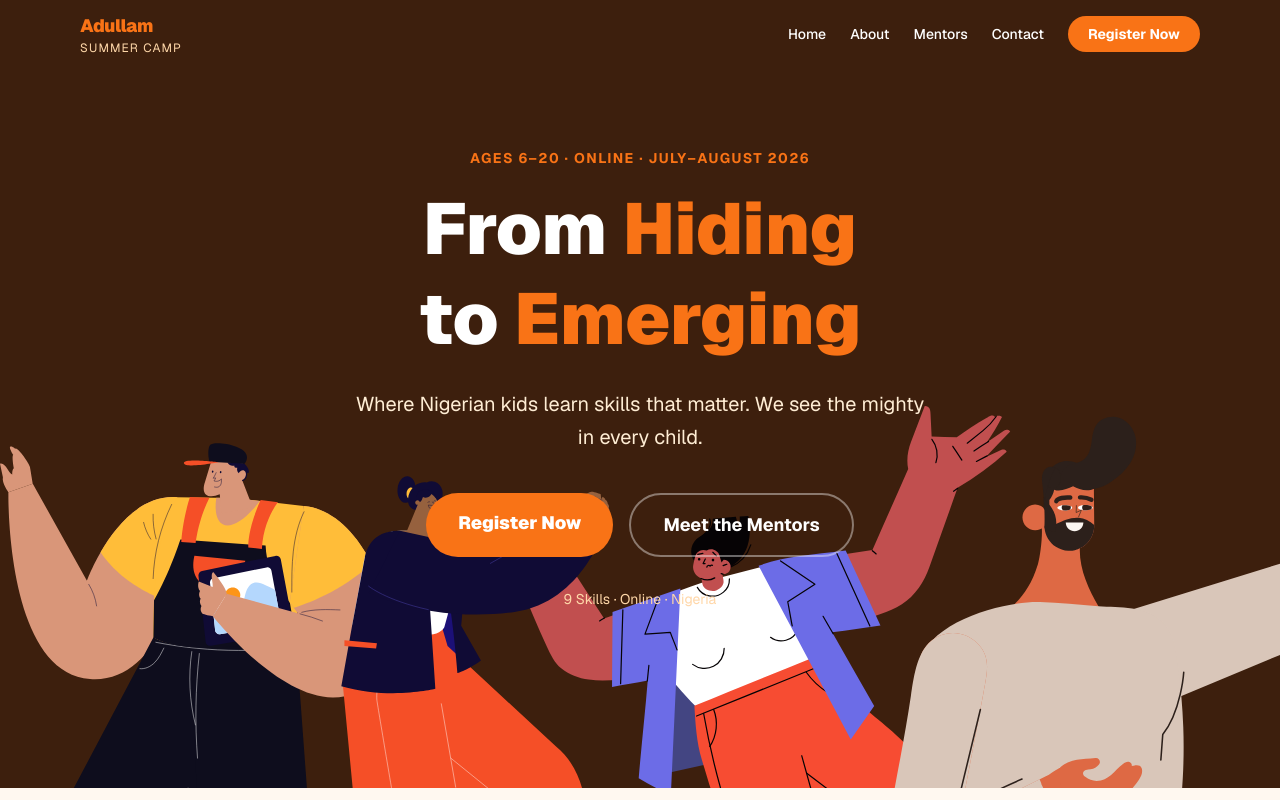
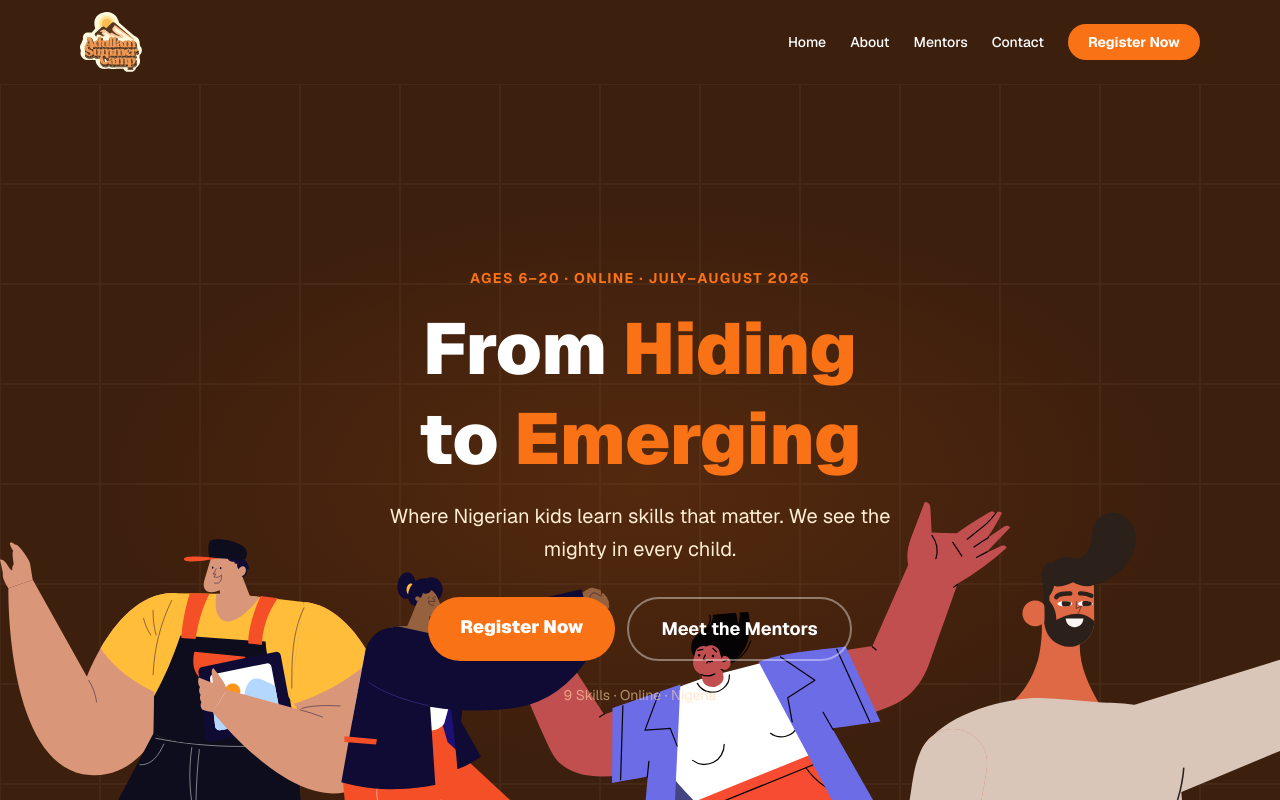
Before and after one commit to SirhmVFX/adullamsummercamp, a Next.js app: page / in a window 1280 px wide. Shown: the top 800 px of the page. Built offline with nearby package versions, Linux system fonts and the light colour scheme.

Commit message:
fixing hero section

```diff
--- /dev/null
+++ b/app/_components/HeroTiles.tsx
@@ -0,0 +1,65 @@
+"use client";
+import { useEffect, useRef, useState, useCallback } from "react";
+
+export default function HeroTiles() {
+    const containerRef = useRef<HTMLDivElement>(null);
+    const [tiles, setTiles] = useState<{ id: number; lit: boolean }[]>([]);
+    const [cols, setCols] = useState(0);
+    const TILE_SIZE = 100;
+
+    const buildGrid = useCallback(() => {
+        const el = containerRef.current;
+        if (!el) return;
+        const c = Math.ceil(el.offsetWidth / TILE_SIZE);
+        const r = Math.ceil(el.offsetHeight / TILE_SIZE);
+        const count = c * r;
+        setCols(c);
+        setTiles(Array.from({ length: count }, (_, i) => ({ id: i, lit: false })));
+    }, []);
+
+    useEffect(() => {
+        buildGrid();
+        const ro = new ResizeObserver(buildGrid);
+        if (containerRef.current) ro.observe(containerRef.current);
+        return () => ro.disconnect();
+    }, [buildGrid]);
+
+    const lightTile = (id: number) => {
+        setTiles((prev) =>
+            prev.map((t) => (t.id === id ? { ...t, lit: true } : t))
+        );
+        setTimeout(() => {
+            setTiles((prev) =>
+                prev.map((t) => (t.id === id ? { ...t, lit: false } : t))
+            );
+        }, 600);
+    };
+
+    return (
+        <div
+            ref={containerRef}
+            className="absolute inset-0 overflow-hidden"
+            style={{ zIndex: 1 }}
+        >
+            <div
+                className="w-full h-full"
+                style={{
+                    display: "grid",
+                    gridTemplateColumns: `repeat(${cols}, ${TILE_SIZE}px)`,
+                    gridAutoRows: `${TILE_SIZE}px`,
+                }}
+            >
+                {tiles.map((tile) => (
+                    <div
+                        key={tile.id}
+                        onMouseEnter={() => lightTile(tile.id)}
+                        className="border border-white/4 transition-colors duration-300 cursor-default"
+                        style={{
+                            backgroundColor: tile.lit ? "rgba(249,115,22,0.25)" : "transparent",
+                        }}
+                    />
+                ))}
+            </div>
+        </div>
+    );
+}
--- a/app/_components/Navbar.tsx
+++ b/app/_components/Navbar.tsx
@@ -1,4 +1,5 @@
 "use client";
+import Image from "next/image";
 import Link from "next/link";
 import { useState } from "react";
 
@@ -10,8 +11,9 @@ export default function Navbar() {
       <div className="max-w-6xl mx-auto px-4 py-3 flex items-center justify-between">
         {/* Logo */}
         <Link href="/" className="flex flex-col leading-tight">
-          <span className="text-[#F97316] font-black text-lg tracking-tight">Adullam</span>
-          <span className="text-xs text-orange-200 tracking-widest uppercase">Summer Camp</span>
+          <Image src="/images/adullam logo.svg" alt="Logo" width={200} height={200} className="h-15 w-auto" />
+          {/* <span className="text-[#F97316] font-black text-lg tracking-tight">Adullam</span>
+          <span className="text-xs text-orange-200 tracking-widest uppercase">Summer Camp</span> */}
         </Link>
 
         {/* Desktop links */}
--- a/app/page.tsx
+++ b/app/page.tsx
@@ -1,5 +1,5 @@
-import Image from "next/image";
 import Link from "next/link";
+import HeroTiles from "./_components/HeroTiles";
 
 const courses = [
   { emoji: "🎨", title: "Graphic Design (Canva)", mentor: "David Iyiola" },
@@ -26,37 +26,63 @@ export default function Home() {
   return (
     <main className="flex flex-col">
       {/* Hero */}
-      <section className="relative h-[90vh] bg-[#3D1F0D] flex flex-col items-center text-center px-4 py-20 overflow-hidden">
+      <section className="relative h-screen min-h-150 bg-[#3D1F0D] flex flex-col items-center md:pt-46 pt-24 text-center px-4 overflow-hidden">
 
-        <div className="absolute inset-0" />
-        <Image src="/images/illustrations.svg" alt="Hero" width={10000} height={1000} className=" absolute left-0 right-0  bottom-0 " />
-        <div className="relative z-10 flex flex-col items-center">
-          <p className="text-[#F97316] font-bold tracking-widest uppercase text-sm mb-4">Ages 6–20 · Online · July–August 2026</p>
-          <h1 className="font-black text-5xl md:text-7xl leading-tight max-w-3xl text-white">
+        {/* SVG background illustration */}
+        <img
+          src="/images/illustrations.svg"
+          alt=""
+          aria-hidden="true"
+          className="absolute left-0 right-0 bottom-0 w-full pointer-events-none"
+          style={{ zIndex: 999 }}
+        />
+
+        {/* Interactive tile grid */}
+        <HeroTiles />
+
+        {/* Subtle radial glow behind text */}
+        <div
+          className="absolute inset-0 pointer-events-none"
+          style={{
+            background: "radial-gradient(ellipse 60% 50% at 50% 50%, rgba(249,115,22,0.12) 0%, transparent 70%)",
+            zIndex: 2,
+          }}
+        />
+
+        {/* Content */}
+        <div className="relative flex flex-col items-center gap-4 px-4 " style={{ zIndex: 9999 }}>
+          <span className="text-[#F97316] font-bold tracking-widest uppercase text-xs sm:text-sm">
+            Ages 6–20 · Online · July–August 2026
+          </span>
+
+          <h1 className="font-black text-4xl sm:text-6xl md:text-7xl leading-tight max-w-3xl text-white">
             From{" "}
             <span className="text-[#F97316]">Hiding</span>
             <br />
             to{" "}
             <span className="text-[#F97316]">Emerging</span>
           </h1>
-          <p className="mt-6 text-lg md:text-xl text-orange-100 max-w-xl leading-relaxed">
+
+          <p className="text-base sm:text-lg md:text-xl text-orange-100 max-w-lg leading-relaxed">
             Where Nigerian kids learn skills that matter. We see the mighty in every child.
           </p>
-          <div className="mt-10 flex flex-col sm:flex-row gap-4">
+
+          <div className="flex flex-col sm:flex-row gap-3 mt-4 w-full sm:w-auto">
             <Link
               href="/register"
-              className="bg-[#F97316] hover:bg-orange-500 text-white font-black px-8 py-4 rounded-full text-lg transition-colors"
+              className="bg-[#F97316] hover:bg-orange-500 text-white font-black px-8 py-4 rounded-full text-base sm:text-lg transition-colors text-center"
             >
               Register Now
             </Link>
             <Link
               href="/mentors"
-              className="border-2 border-white/40 hover:border-white text-white font-bold px-8 py-4 rounded-full text-lg transition-colors"
+              className="border-2 border-white/40 hover:border-white text-white font-bold px-8 py-4 rounded-full text-base sm:text-lg transition-colors text-center"
             >
               Meet the Mentors
             </Link>
           </div>
-          <p className="mt-8 text-orange-200 text-sm">9 Skills · Online · Nigeria</p>
+
+          <p className="text-orange-200/60 text-xs sm:text-sm mt-2">9 Skills · Online · Nigeria</p>
         </div>
       </section>
 
```
Also changed, not shown: public/images/adullam logo.svg (added).
